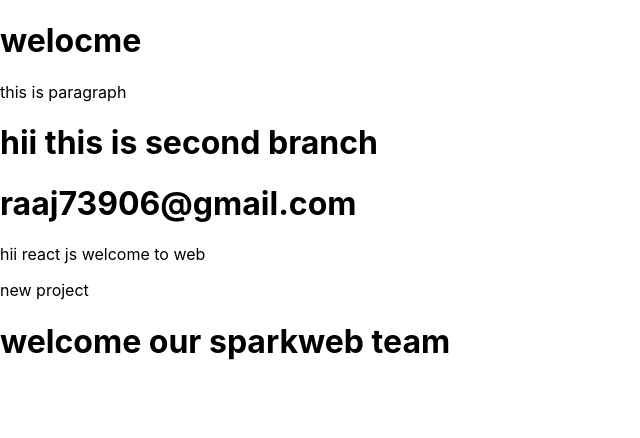
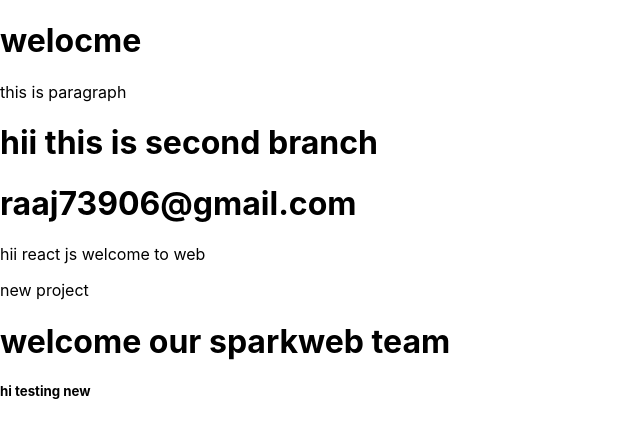
Before and after one commit to moolraaj/sparkweb-site, a React (Create React App) app: page / in a window 1280 px wide. Shown: the top 438 px of the page, without its empty margins (0-640 px from the left). Built offline with nearby package versions, Linux system fonts and the light colour scheme.

Commit message:
Update App.js

```diff
--- a/src/App.js
+++ b/src/App.js
@@ -11,7 +11,7 @@ function App() {
     <p>hii react js welcome to web</p>
     <p>new project</p>
     <h1>welcome our sparkweb team</h1>
-
+     <h5>hi testing new</h5>
     </>
   );
 }
```
